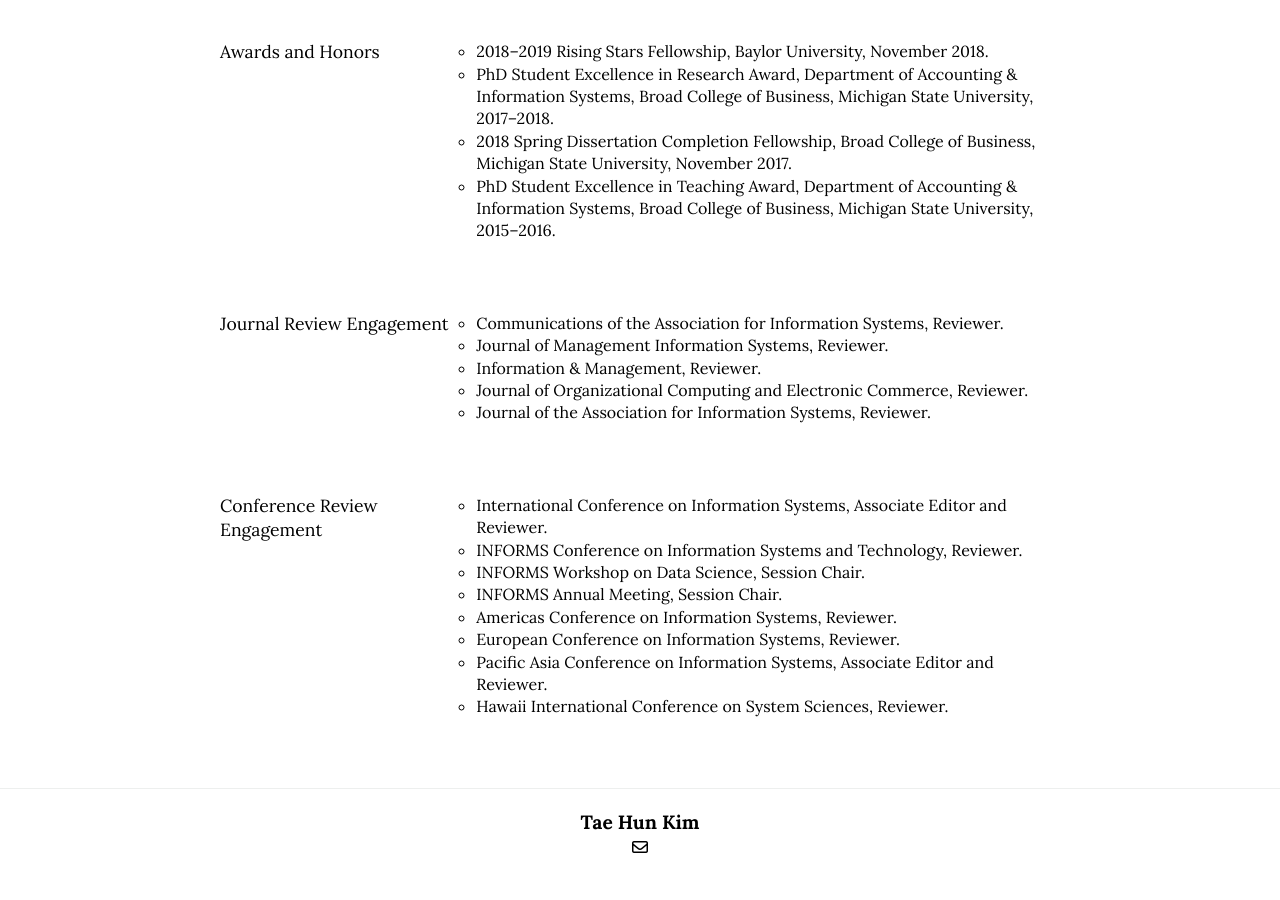
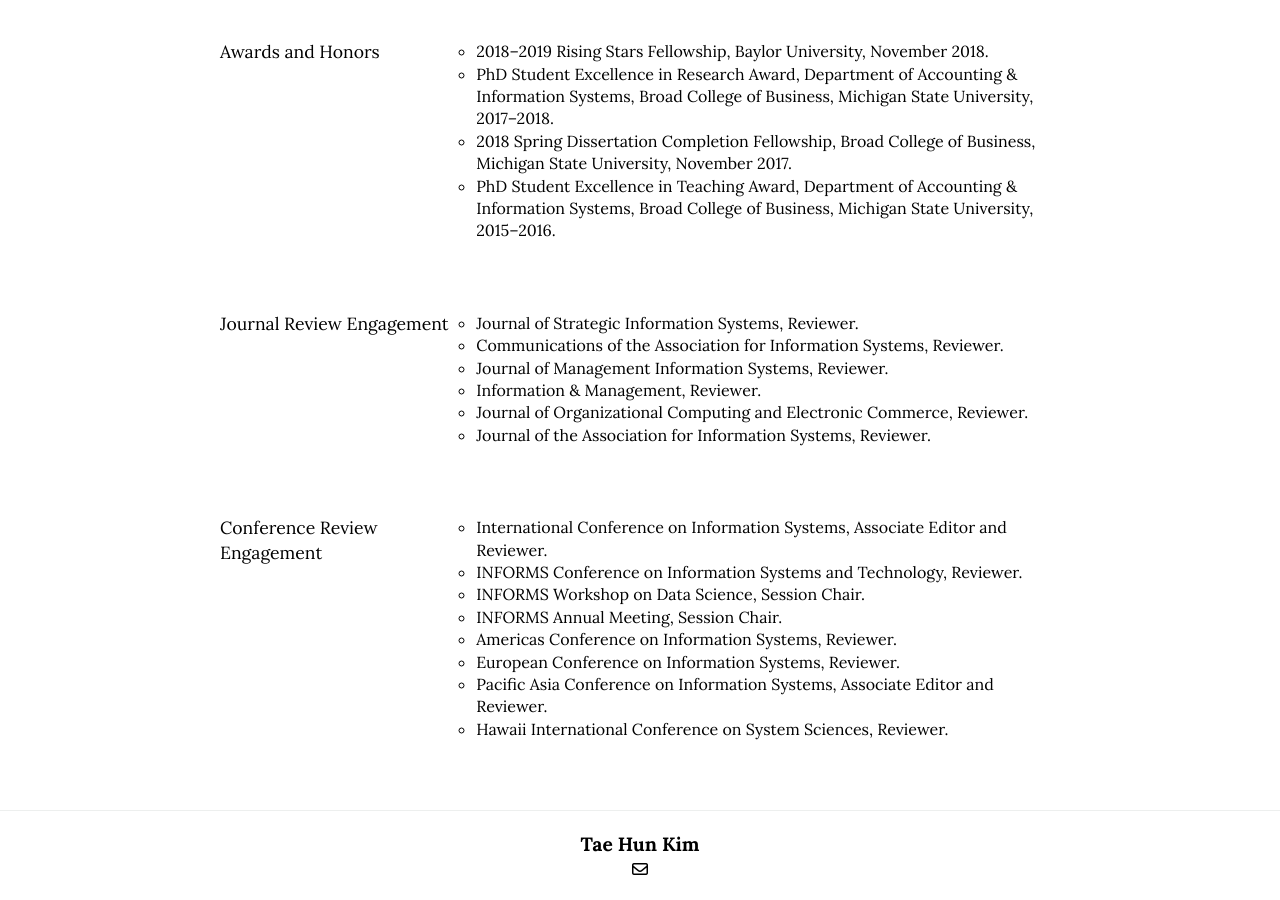
Before and after one commit to istaehun/taehun, a Jekyll site: the page built from engagement.html, in a window 1280 px wide and 900 px high, scrolled down 1259 px. Built offline with Jekyll 4.4.1, drawn with Linux system fonts in a browser that asks for light colours; nearby versions of some CDN libraries; before the commit the page ends 2137 px from its top, so only the background shows below that.

Commit message:
Update engagement.yml

```diff
--- a/_data/engagement.yml
+++ b/_data/engagement.yml
@@ -34,6 +34,7 @@
   -
     title: Journal Review Engagement
     list:
+      - "Journal of Strategic Information Systems, Reviewer."
       - "Communications of the Association for Information Systems, Reviewer."
       - "Journal of Management Information Systems, Reviewer."
       - "Information & Management, Reviewer."
```
